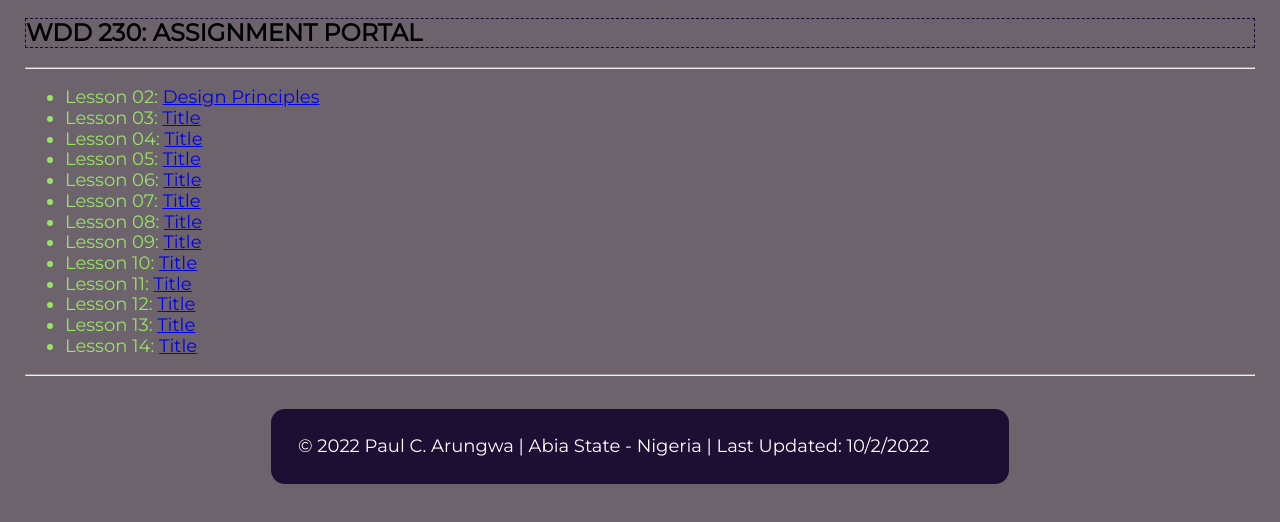
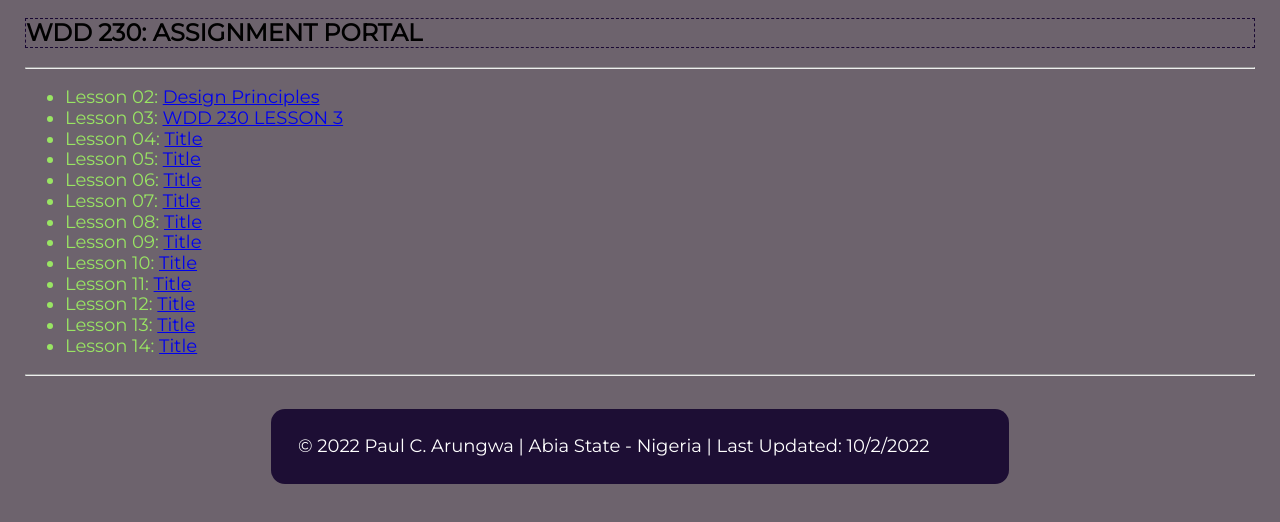
Before and after one commit to aboki-lab2/wdd230, a plain HTML site: page index.html in a window 1280 px wide. Shown: the part 172-694 px from the top of the page. Drawn offline with Linux system fonts and the light colour scheme; a web font is replaced by a local one.

Commit message:
Add files via upload

```diff
--- a/index.html
+++ b/index.html
@@ -28,7 +28,7 @@
     <hr>
     <ul class="lesson-content">
       <li>Lesson 02:  <a href="lesson2/design-principles.html">Design Principles</a></li>
-      <li>Lesson 03:  <a href="lesson3.html">Title</a></li>
+      <li>Lesson 03:  <a href="index.html">WDD 230 LESSON 3</a></li>
       <li>Lesson 04:  <a href="lesson4.html">Title</a></li>
       <li>Lesson 05:  <a href="lesson5.html">Title</a></li>
       <li>Lesson 06:  <a href="lesson6.html">Title</a></li>
```
